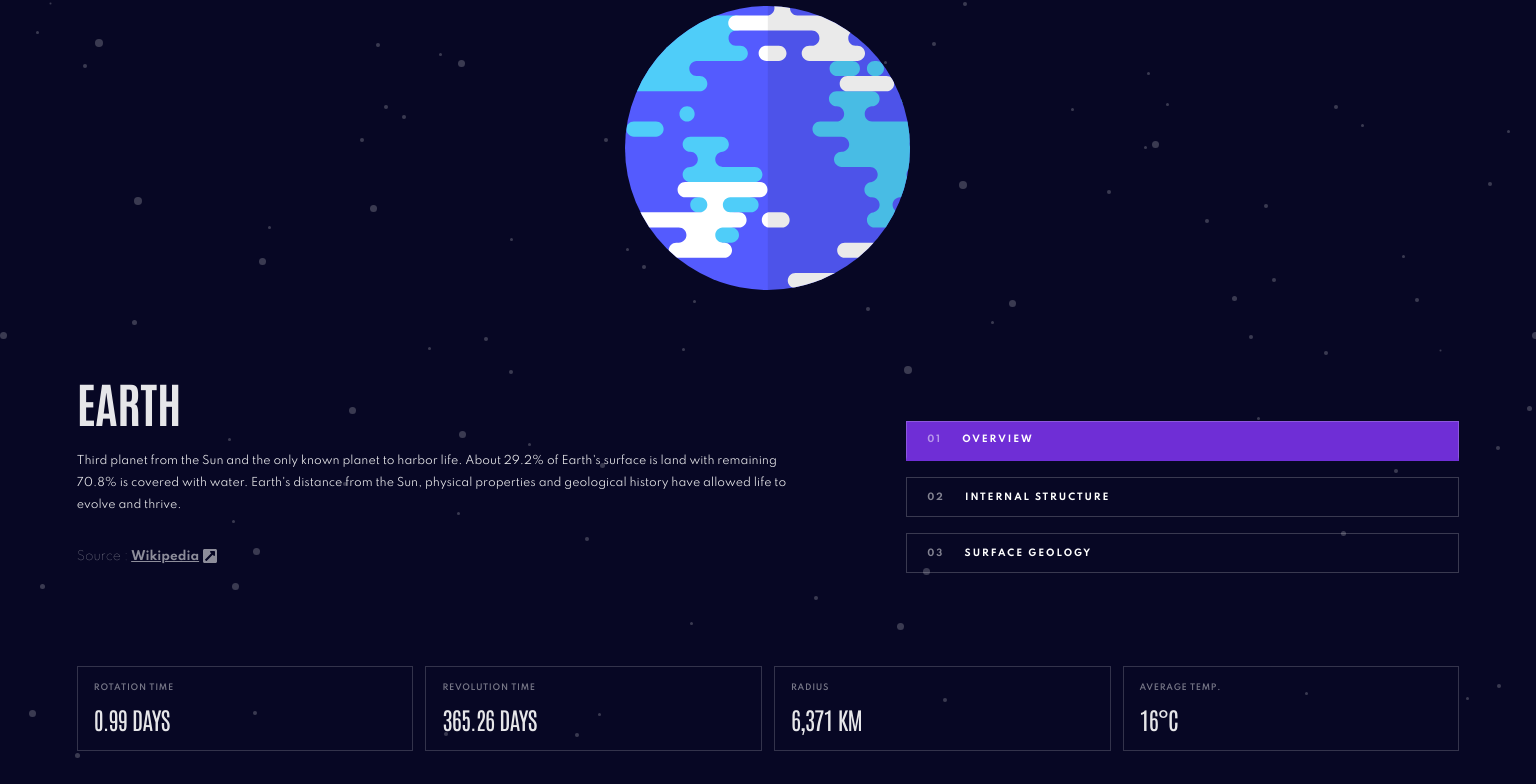
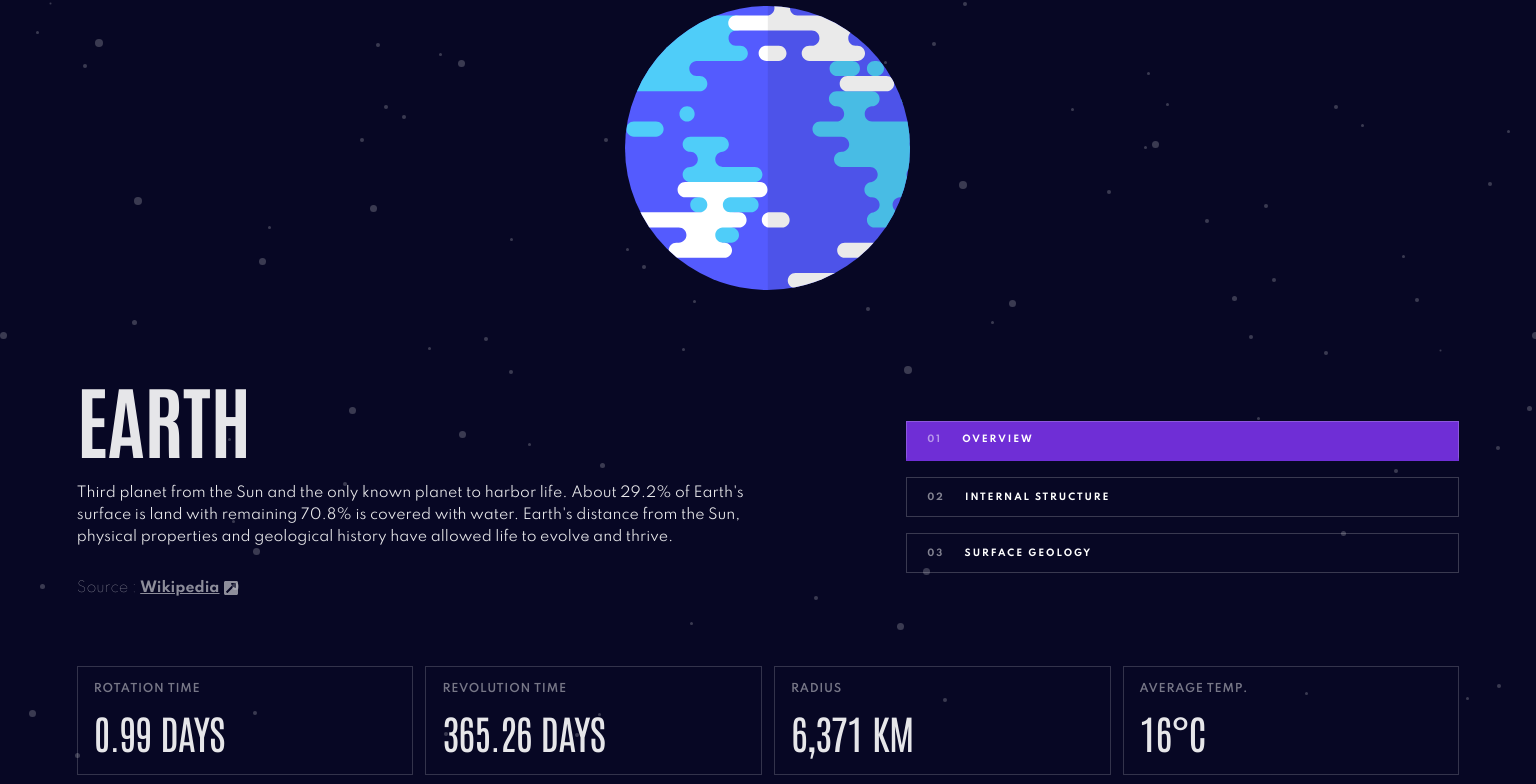
Before and after one commit to philosophy-flow/planets-fact-app, a React (Create React App) app: page /Earth in a window 1536 px wide. Shown: the part 225-1009 px from the top of the page. Built offline with nearby package versions, Linux system fonts and the light colour scheme.

Commit message:
adding large display font styling

```diff
--- a/src/components/Planet/Planet.css
+++ b/src/components/Planet/Planet.css
@@ -127,7 +127,7 @@
 
 
 /* -------------------------------------------------------------------------*/
-/* TABLET ------------------------------------------------------------------*/
+/* MEDIUM DISPLAY ----------------------------------------------------------*/
 /* -------------------------------------------------------------------------*/
 
 
@@ -237,3 +237,17 @@
     font-size: 1.5rem;
   }
 }
+
+
+/* -------------------------------------------------------------------------*/
+/* LARGE DISPLAY -----------------------------------------------------------*/
+/* -------------------------------------------------------------------------*/
+
+
+@media only screen and (min-width: 1440px) {
+  .planet-source {font-size: .875rem;}
+
+  .planet-stat strong {
+    font-size: 2.5rem;
+  }
+}
--- a/src/index.css
+++ b/src/index.css
@@ -60,7 +60,7 @@ p {font-size: .6875rem; line-height: 1.375rem;}
 
 
 /* -------------------------------------------------------------------------*/
-/* TABLET ------------------------------------------------------------------*/
+/* MEDIUM DISPLAY ----------------------------------------------------------*/
 /* -------------------------------------------------------------------------*/
 
 
@@ -68,3 +68,15 @@ p {font-size: .6875rem; line-height: 1.375rem;}
 @media only screen and (min-width: 768px) {
   h1 {font-size: 3rem;}
 }
+
+
+/* -------------------------------------------------------------------------*/
+/* LARGE DISPLAY -----------------------------------------------------------*/
+/* -------------------------------------------------------------------------*/
+
+
+@media only screen and (min-width: 1440px) {
+  h1 {font-size: 5rem;}
+  h3 {font-size: .6875rem;}
+  p {font-size: .875rem;}
+}
```
